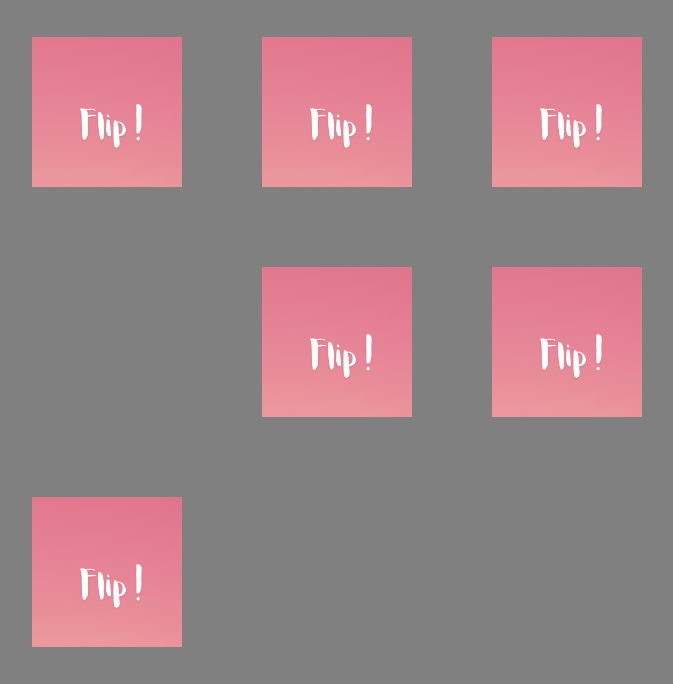
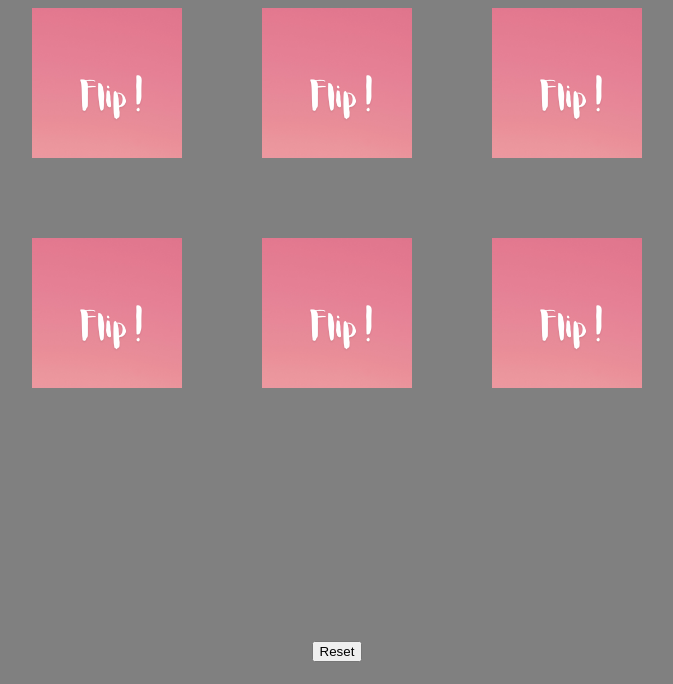
Before and after one commit to SarahGoli92/memoryflashcards, a plain HTML site: page index.html in a window 1280 px wide. Both pictures are taken after a click on the button "Reset". Shown: the part 116-800 px from the top of the page, without its empty margins (303-976 px from the left). Drawn offline with Linux system fonts and the light colour scheme.

Commit message:
rearranged codelines in the restart function

```diff
--- a/index.html
+++ b/index.html
@@ -38,9 +38,9 @@
         <img src="images/backgroundImage.png" class="back"/>
         <img src="images/5.jpg"  alt ="pic5" id="3" class="front"/></div>
 
-      <div><button id = "resBtn">Reset</button></div>
+
     </div>
-
+    <div><button id = "resBtn">Reset</button></div>
 
 
 </body>
--- a/script.js
+++ b/script.js
@@ -33,13 +33,15 @@ cards.forEach((card) => {
 })
 
 function restartGame() {
-  cardsArr.forEach((card) => {
-    card.classList.remove('flip')
-    card.removeAttribute('disable')
-  })
+  // cardsArr.forEach((card) => {
+  //   card.classList.remove('flip')
+  //   card.removeAttribute('disable')
+  // })
   cardsArr.length = 0
   cards.forEach((card) => {
     card.style.order = Math.floor(Math.random() * cards.length)
+    card.classList.remove('flip')
+    card.removeAttribute('disable')
   })
 }
 
--- a/style.css
+++ b/style.css
@@ -32,7 +32,7 @@ body {
 }
 
 #resBtn {
-  margin-left: 200%;
+  margin-top: auto;
 }
 
 .front {
```
